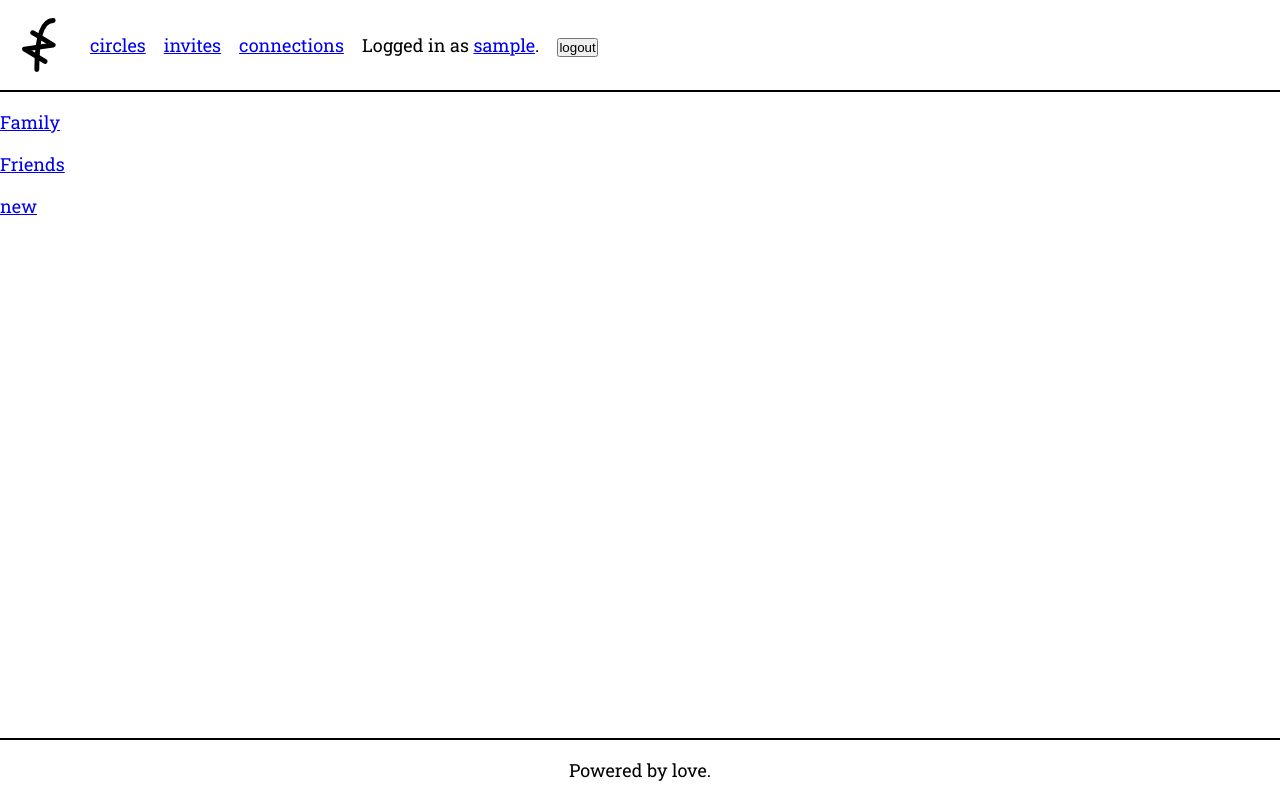
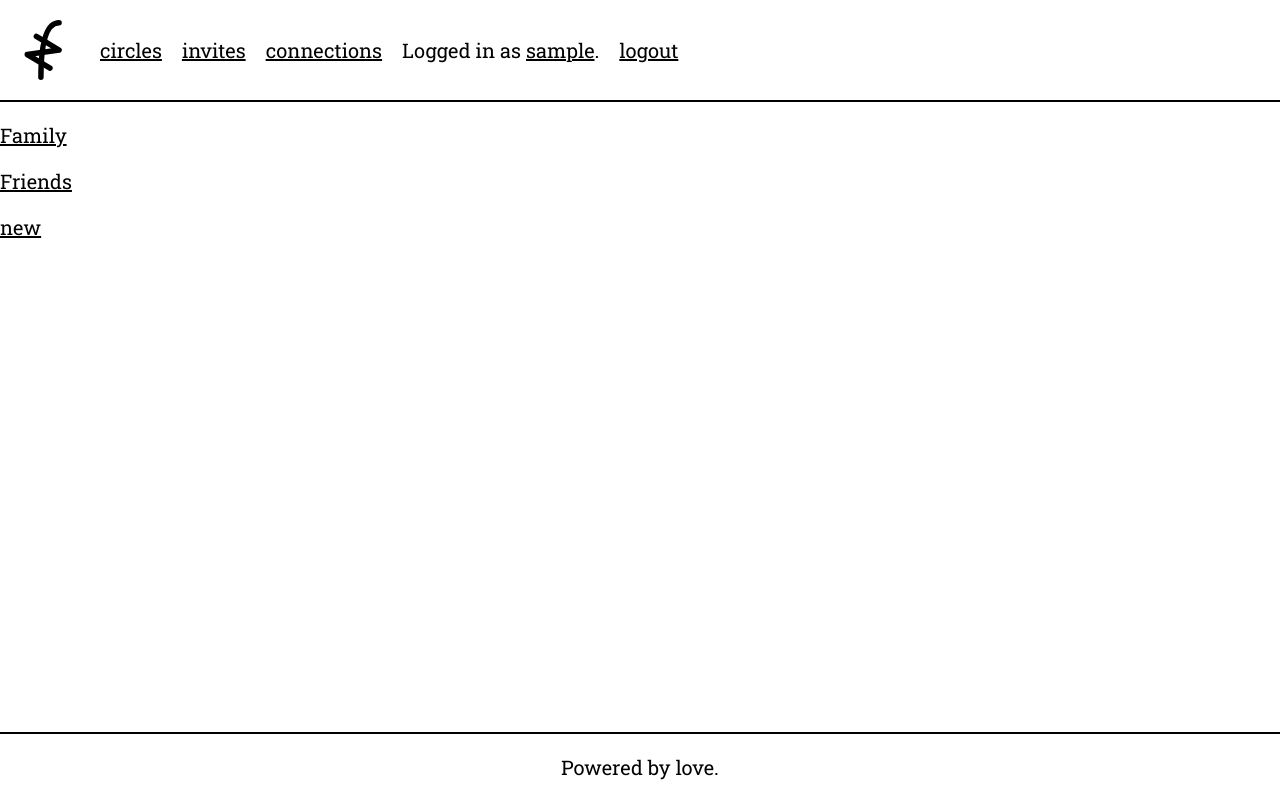
Before and after one commit to kerkeslager/friendzone, a Django app: page /circles in a window 1280 px wide. Run offline with Django 5.2, Linux system fonts and the light colour scheme; the visitor is signed in with stand-in values (Sample User, id 1); data comes from the database, SQL or seed files in the repository.

Commit message:
Font styling

```diff
--- a/core/static/core/style.css
+++ b/core/static/core/style.css
@@ -13,11 +13,38 @@ body, footer, header, main, section {
   width: 100%;
 }
 
+button {
+  background: white;
+  border: 2px solid black;
+  border-radius: 0.6rem;
+  padding: 0.15rem 0.6rem 0.3rem 0.6rem;
+
+  font-family: 'Roboto Slab';
+  font-size: 20px;
+}
+
+a,
+a:link,
+a:visited,
+button.as-link {
+  color: black;
+  padding: 0;
+  border: none;
+  text-decoration: underline;
+  text-decoration-thickness: 2px;
+  cursor: pointer;
+}
+
+a:hover,
+button:hover {
+  font-size: 22px;
+}
+
 html {
-  font-size: 18px;
+  font-family: 'Roboto Slab';
+  font-size: 20px;
   flex-direction: column;
   height: 100%;
-  font-family: 'Roboto Slab';
 }
 
 body {
--- a/core/templates/core/base.html
+++ b/core/templates/core/base.html
@@ -8,7 +8,7 @@
 
     <link rel="preconnect" href="https://fonts.googleapis.com">
     <link rel="preconnect" href="https://fonts.gstatic.com" crossorigin>
-    <link href="https://fonts.googleapis.com/css2?family=Roboto+Slab&family=Space+Mono&display=swap" rel="stylesheet">
+    <link href="https://fonts.googleapis.com/css2?family=Roboto+Slab&display=swap" rel="stylesheet">
 
     <link rel='stylesheet' href='{% static "core/style.css" %}'/>
 
@@ -29,7 +29,7 @@
 
         <form method='post' action='{% url "logout" %}'>
           {% csrf_token %}
-          <button type='submit'>logout</button>
+          <button class='as-link' type='submit'>logout</button>
         </form>
       {% else %}
         <a href='{% url "login" %}'>login</a>
```
